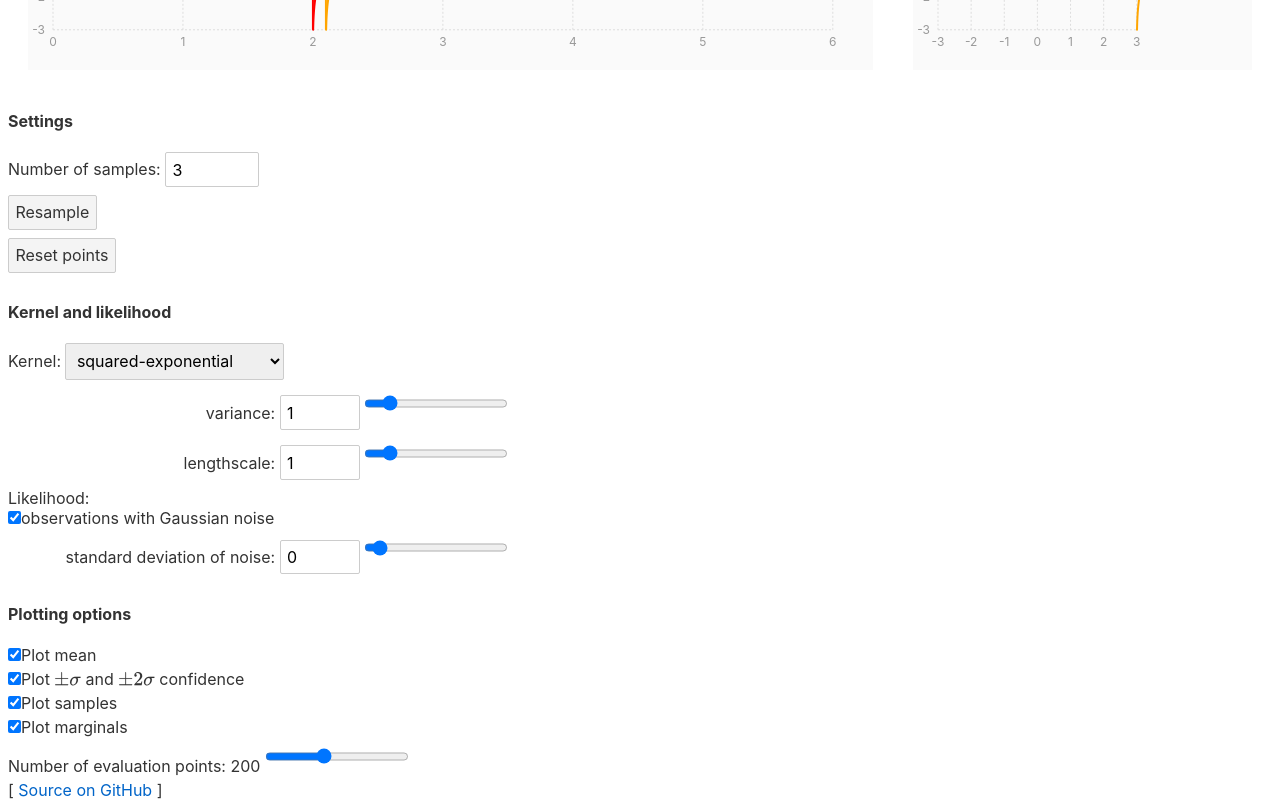
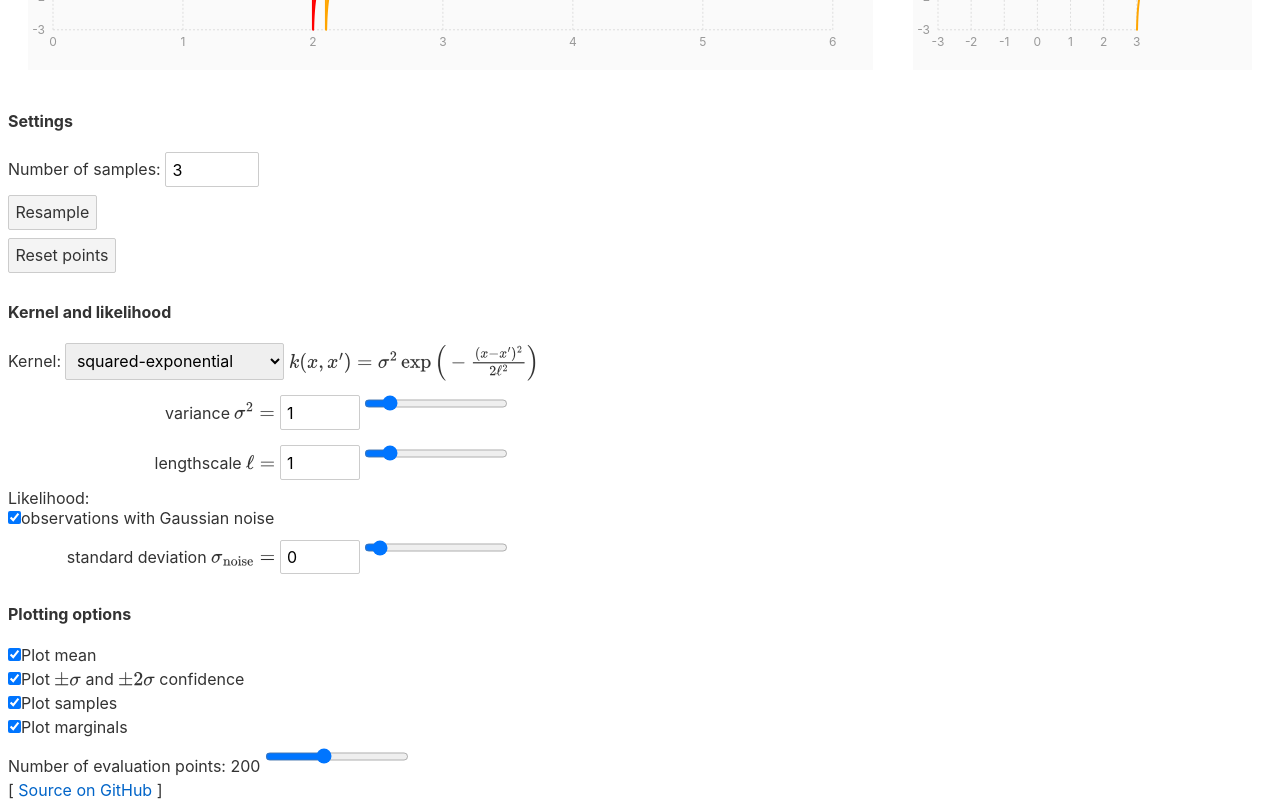
Before and after one commit to st--/interactive-gp-visualization, a Svelte app: page / in a window 1280 px wide. Shown: the part 643-1443 px from the top of the page. Built offline with nearby package versions, Linux system fonts and the light colour scheme.

Commit message:
formulas for kernels and parameters

```diff
--- a/src/ConfigData.svelte
+++ b/src/ConfigData.svelte
@@ -3,7 +3,8 @@
   export let noiseScale, selectedKernel, kernelChoices;
 
   let noiseVarianceProps = {
-    name: "standard deviation of noise",
+    name: "standard deviation",
+    formula: "\\sigma_\\text{noise}",
     min: 0.0,
     max: 3.0,
     step: 0.1,
@@ -22,6 +23,7 @@
       </option>
     {/each}
   </select>
+  \( k(x, x') = {selectedKernel.formula} \)
 
   {#each selectedKernel.parameters as parameter}
     <ParameterSlider bind:value={parameter.value} {...parameter} />
--- a/src/ParameterSlider.svelte
+++ b/src/ParameterSlider.svelte
@@ -1,9 +1,9 @@
 <script>
-  export let name, value, min, max, step;
+  export let name, formula, value, min, max, step;
 </script>
 
 <label>
-  {name}:
+  {name} \( {formula} = \)
   <input type="number" bind:value {step} />
   <input type="range" bind:value {min} {max} {step} />
 </label>
--- a/src/kernels.js
+++ b/src/kernels.js
@@ -4,6 +4,7 @@ import * as m from "ml-matrix";
 
 const paramVariance = {
   name: "variance",
+  formula: "\\sigma^2",
   value: 1.0,
   min: 0.1,
   max: 10.0,
@@ -11,6 +12,7 @@ const paramVariance = {
 };
 const paramLengthscale = {
   name: "lengthscale",
+  formula: "\\ell",
   value: 1.0,
   min: 0.1,
   max: 10.0,
@@ -28,6 +30,7 @@ export function sqexp(variance = 1, lengthscale = 1) {
 export function makeSqexp() {
   return {
     description: "squared-exponential",
+    formula: "\\sigma^2 \\exp\\Big(-\\frac{(x-x')^2}{2\\ell^2}\\Big)",
     parameters: [paramVariance, paramLengthscale],
     kernel: sqexp,
   };
@@ -43,6 +46,7 @@ export function matern12(variance = 1, lengthscale = 1) {
 export function makeMatern12() {
   return {
     description: "exponential (Matérn 1/2)",
+    formula: "\\sigma^2 \\exp\\Big(-\\frac{|x-x'|}{\\ell}\\Big)",
     parameters: [paramVariance, paramLengthscale],
     kernel: matern12,
   };
@@ -65,6 +69,7 @@ export function periodic(variance = 1, lengthscale = 1.4, period = 2) {
 
 const paramPeriod = {
   name: "period",
+  formula: "p",
   value: 2.0,
   min: 1.0,
   max: 5.0,
@@ -74,14 +79,24 @@ const paramPeriod = {
 export function makePeriodic() {
   return {
     description: "periodic",
+    formula:
+      "\\sigma^2 \\exp\\Big(- 2 \\frac{\\sin^2(\\pi |x-x'|/p)}{ell^2}\\Big)",
     parameters: [paramVariance, paramLengthscale, paramPeriod],
     kernel: periodic,
   };
 }
 
-const paramBias = { name: "bias", value: 0.0, min: 0.0, max: 5.0, step: 0.1 };
+const paramBias = {
+  name: "bias",
+  formula: "\\sigma^2_b",
+  value: 0.0,
+  min: 0.0,
+  max: 5.0,
+  step: 0.1,
+};
 const paramCenter = {
   name: "center",
+  formula: "x_c",
   value: 2.0,
   min: -2.0,
   max: 8.0,
@@ -97,6 +112,7 @@ export function linear(variance = 1, bias = 0, center = 0) {
 export function makeLinear() {
   return {
     description: "linear",
+    formula: "\\sigma^2 (x - x_c)(x' - x_c) + \\sigma^2_b",
     parameters: [paramVariance, paramBias, paramCenter],
     kernel: linear,
   };
```
